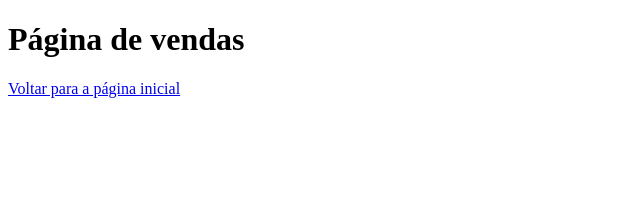
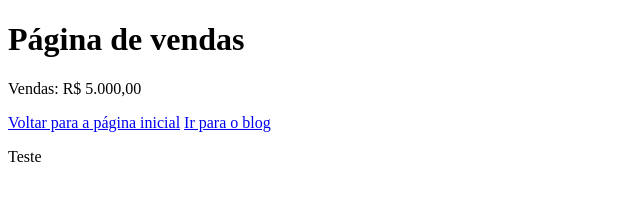
Before and after one commit to michellestrey/aulagithub, a plain HTML site: page vendas.html in a window 1280 px wide. Shown: the whole page, without its empty margins (0-640 px from the left). Drawn offline with Linux system fonts and the light colour scheme.

Commit message:
Fiz algumas atelrações

```diff
--- a/vendas.html
+++ b/vendas.html
@@ -8,6 +8,9 @@
 </head>
 <body>
   <h1>Página de vendas</h1>
+  <p> Vendas: R$ 5.000,00</p>
   <a href="index.html">Voltar para a página inicial</a>
+  <a href="blog.html">Ir para o blog</a>
 </body>
+<p>Teste</p>
 </html>
```
Also changed, not shown: blog.html (+4 -0 lines), index.html (+2 -1 lines).
